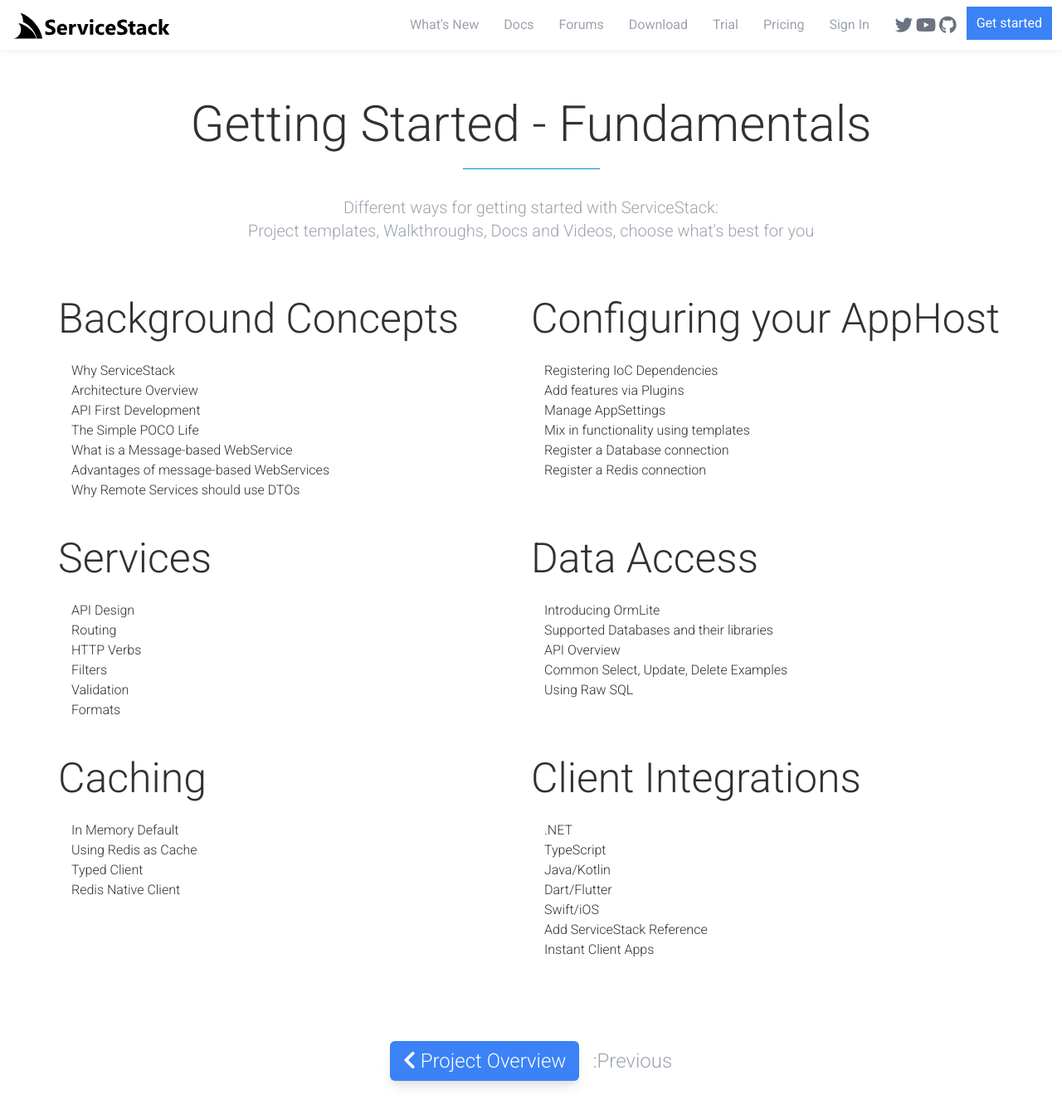
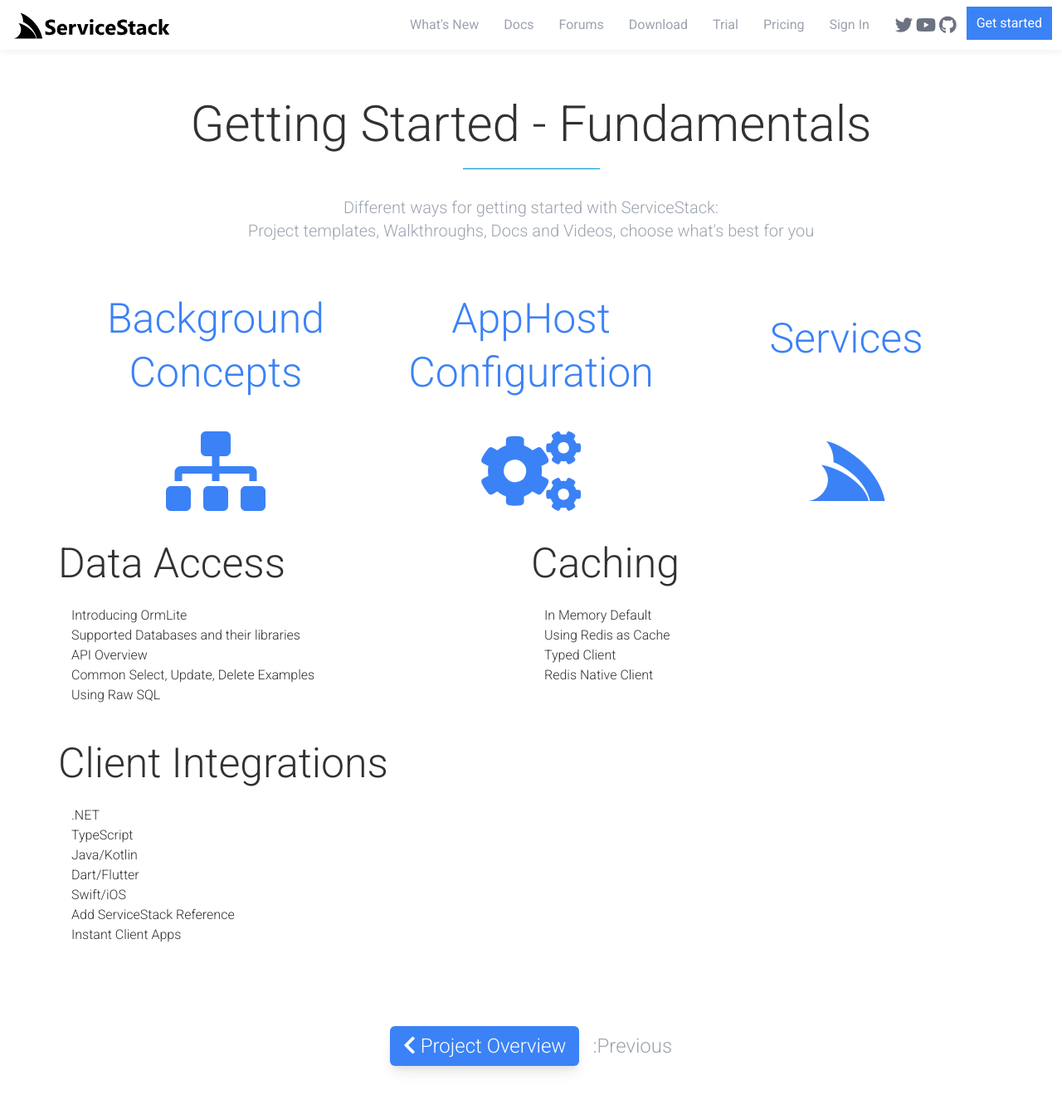
Before and after one commit to mythz/site, a Jekyll site: the page built from _pages/start-fundamentals.html, in a window 1280 px wide and 1400 px high. Shown: the top 1349 px of the window at 83% size. Built offline with Jekyll 4.4.1, drawn with Linux system fonts in a browser that asks for light colours.

Commit message:
Basic layout start from fundamentals.

```diff
--- a/_pages/start-fundamentals.html
+++ b/_pages/start-fundamentals.html
@@ -19,47 +19,31 @@
         <div class="container my-10">
             <div class="flex flex-wrap">
 
-                <div class="w-full sm:w-1/2">
-                    <h2>Background Concepts</h2>
-                    <div class="w-full px-4 py-2">
-                        <ul>
-                            <li>Why ServiceStack</li>
-                            <li>Architecture Overview</li>
-                            <li>API First Development</li>
-                            <li>The Simple POCO Life</li>
-                            <li>What is a Message-based WebService</li>
-                            <li>Advantages of message-based WebServices</li>
-                            <li>Why Remote Services should use DTOs</li>
-                        </ul>
-                    </div>
+                <div class="w-full md:w-1/3 px-4 text-center">
+                    <a href="/start/background">
+                        <h2 class="min-h-12">Background Concepts</h2>
+                        <div class="w-full px-4 py-2 text-8xl text-center">
+                            <i class="fas fa-sitemap"></i>
+                        </div>
+                    </a>
                 </div>
 
-                <div class="w-full sm:w-1/2">
-                    <h2>Configuring your AppHost</h2>
-                    <div class="w-full px-4 py-2">
-                        <ul>
-                            <li>Registering IoC Dependencies</li>
-                            <li>Add features via Plugins</li>
-                            <li>Manage AppSettings</li>
-                            <li>Mix in functionality using templates</li>
-                            <li>Register a Database connection</li>
-                            <li>Register a Redis connection</li>
-                        </ul>
-                    </div>
+                <div class="w-full md:w-1/3 px-4 text-center">
+                    <a href="/start/configuration">
+                        <h2 class="min-h-12">AppHost Configuration</h2>
+                        <div class="w-full px-4 py-2 text-8xl text-center">
+                            <i class="fas fa-cogs"></i>
+                        </div>
+                    </a>
                 </div>
 
-                <div class="w-full sm:w-1/2">
-                    <h2>Services</h2>
-                    <div class="w-full px-4 py-2">
-                        <ul>
-                            <li>API Design</li>
-                            <li>Routing</li>
-                            <li>HTTP Verbs</li>
-                            <li>Filters</li>
-                            <li>Validation</li>
-                            <li>Formats</li>
-                        </ul>
-                    </div>
+                <div class="w-full md:w-1/3 px-4 text-center">
+                    <a href="/start/services">
+                        <h2 class="min-h-12 py-6">Services</h2>
+                        <div class="w-full px-4 py-2 text-8xl text-center">
+                            <i class="fab fa-servicestack"></i>
+                        </div>
+                    </a>
                 </div>
 
                 <div class="w-full sm:w-1/2">
--- a/css/litewind.css
+++ b/css/litewind.css
@@ -494,6 +494,7 @@
 .max-h-64{max-height: 16rem;}
 .min-w-0{min-width:0}.min-w-full{min-width:100%}.min-w-min{min-width:min-content}.min-w-max{min-width:max-content}
 .min-h-0{min-height:0}.min-h-full{min-height:100%}.min-h-screen{min-height:100vh}
+.min-h-4{min-height:1em;}.min-h-8{min-height: 2em;}.min-h-12{min-height: 3em;}
 
 .p-0{padding:0}.p-1{padding:0.25rem}.p-2{padding:0.5rem}.p-3{padding:0.75rem}.p-4{padding:1rem}.p-5{padding:1.25rem}.p-6{padding:1.5rem}.p-8{padding:2rem}
 .pt-0{padding-top:0}.pt-1{padding-top:0.25rem}.pt-2{padding-top:0.75rem}.pt-3{padding-top:0.75rem}.pt-4{padding-top:1rem}.pt-5{padding-top:1.25rem}.pt-6{padding-top:1.5rem}.pt-8{padding-top:2rem}
@@ -502,6 +503,7 @@
 .pr-0{padding-right:0}.pr-1{padding-right:0.25rem}.pr-2{padding-right:0.75rem}.pr-3{padding-right:0.75rem}.pr-4{padding-right:1rem}.pr-5{padding-right:1.25rem}.pr-6{padding-right:1.5rem}.pr-8{padding-right:2rem}
 
 .m-0{margin:0}.m-1{margin:0.25rem}.m-2{margin:0.5rem}.m-3{margin:0.75rem}.m-4{margin:1rem}.m-6{margin:1.5rem}.m-8{margin:2rem}
+.m-auto{margin: auto;}
 .mt-0{margin-top:0}.mt-1{margin-top:0.25rem}.mt-2{margin-top:0.5rem}.mt-3{margin-top:0.75rem}.mt-4{margin-top:1rem}.mt-6{margin-top:1.5rem}.mt-8{margin-top:2rem}.mt-16{margin-top:4rem}
 .mb-0{margin-bottom:0}.mb-1{margin-bottom:0.25rem}.mb-2{margin-bottom:0.75rem}.mb-3{margin-bottom:0.75rem}.mb-4{margin-bottom:1rem}.mb-6{margin-bottom:1.5rem}.mb-8{margin-bottom:2rem}
 .mr-0{margin-right:0}.mr-1{margin-right:0.25rem}.mr-2{margin-right:0.75rem}.mr-3{margin-right:0.75rem}.mr-4{margin-right:1rem}.mr-6{margin-right:1.5rem}.mr-8{margin-right:2rem}
```
Also changed, not shown: images/svgs/cogs-solid.svg (added), images/svgs/sitemap-solid.svg (added).
